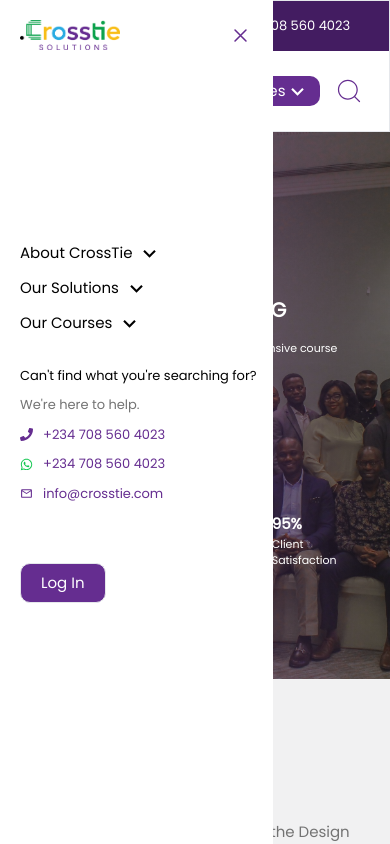
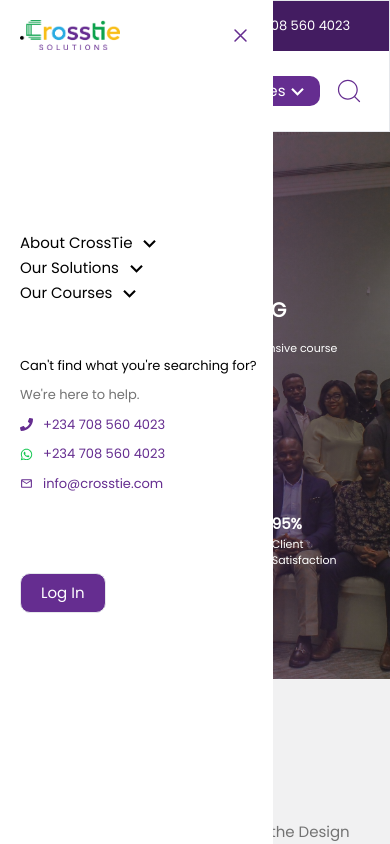
Before and after one commit to Crosstie-Solutions/website-frontend, a React (Vite) app: page / in a window 390 px wide. Both pictures are taken after a click on the icon 34 px from the left and 91 px from the top of the page. Shown: the top 844 px of the page. Built offline with nearby package versions, Linux system fonts and the light colour scheme; no server answers.

Commit message:
working on about page

```diff
--- a/src/components/Header/Header.jsx
+++ b/src/components/Header/Header.jsx
@@ -88,11 +88,12 @@ function Header() {
 
       {/* Mobile nav */}
       {navBar &&
-      <ul className="fixed top-0 left-0 z-20 flex-col items-start justify-center gap-1 pl-2 bg-white small:flex w-70vw h-100vh large:hidden"
+      <ul className="fixed top-0 left-0 z-20 flex-col items-start justify-center gap-3 pl-2 bg-white small:flex w-70vw h-100vh large:hidden"
       // ref={navBarRef}
       >
 
         <div className="absolute left-0 flex items-center justify-between h-auto px-2 top-2 w-100">
+
           <Link to="/"
           onClick={toggleNav}
           ><img src={PHOTOS.logo} alt="logo" className="h-30px w-100px"/></Link>
@@ -103,6 +104,7 @@ function Header() {
         </div>
 
 
+        <div>
           <li className="flex items-center h-auto list-none cursor-pointer hover:text-crossLightPurple"
         onClick={toggleAboutDD}
         ref={dropdownRef}
@@ -139,6 +141,8 @@ function Header() {
               Our Courses <MdKeyboardArrowDown className={`${coursesDD ? "rotate-180" : ""} text-25px`} />
             </div>
           </li>
+        </div>
+
 
         <div className="flex flex-col items-start gap-1 mt-2 text-13px">
           <div className="text-left">Can't find what you're searching for?</div>
```
Lines whose indentation alone changed are shown as unchanged.
